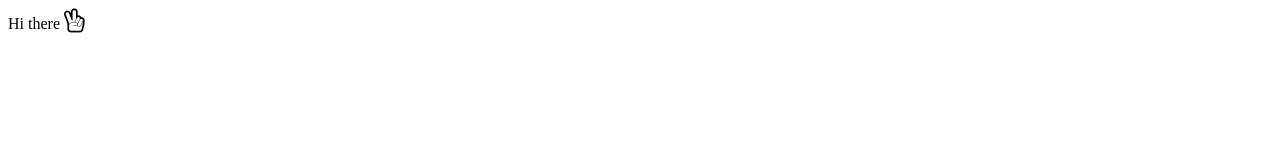
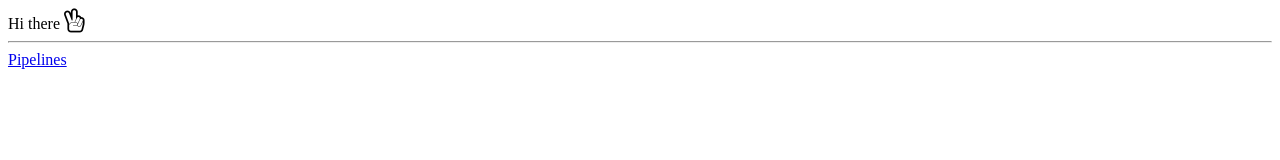
Before and after one commit to kebidge/kebidge.github.io, a plain HTML site: page index.html in a window 1280 px wide. Drawn offline with Linux system fonts and the light colour scheme.

Commit message:
Update index.html

```diff
--- a/index.html
+++ b/index.html
@@ -1,2 +1,4 @@
 <link rel="stylesheet" href="https://cdnjs.cloudflare.com/ajax/libs/font-awesome/4.7.0/css/font-awesome.min.css">
 Hi there <i style="font-size:24px" class="fa">&#xf25b;</i>
+<hr>
+<a href="pipelines.html">Pipelines</a>
```
